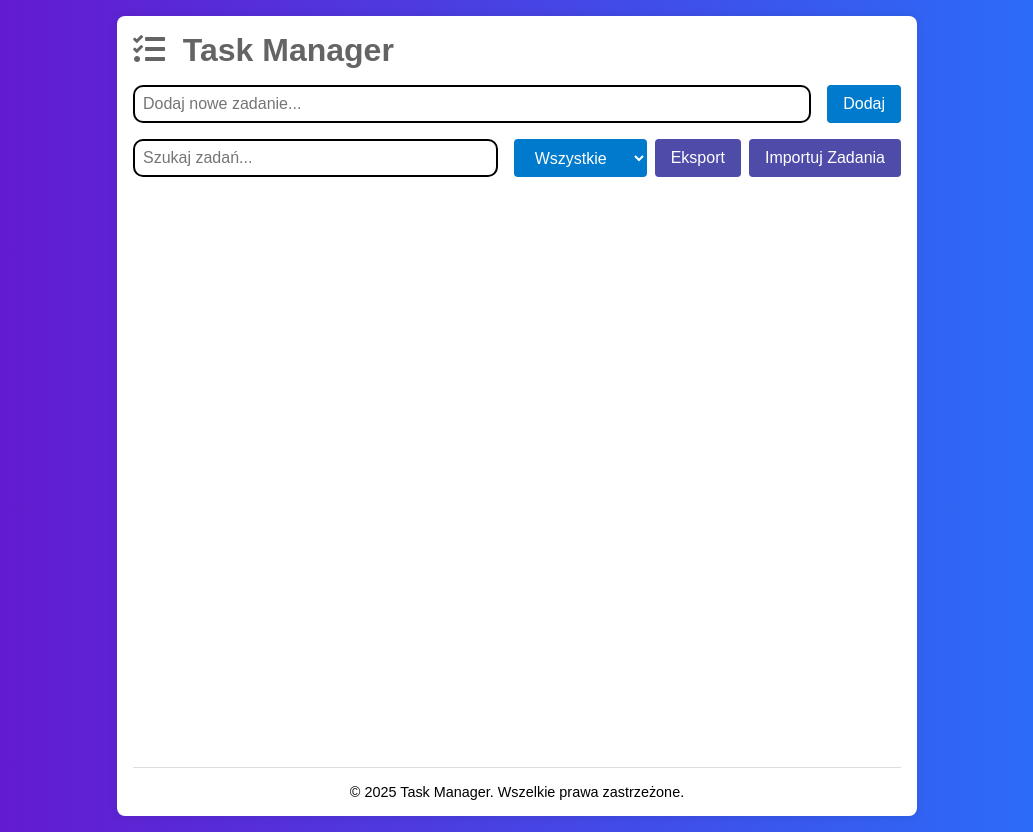
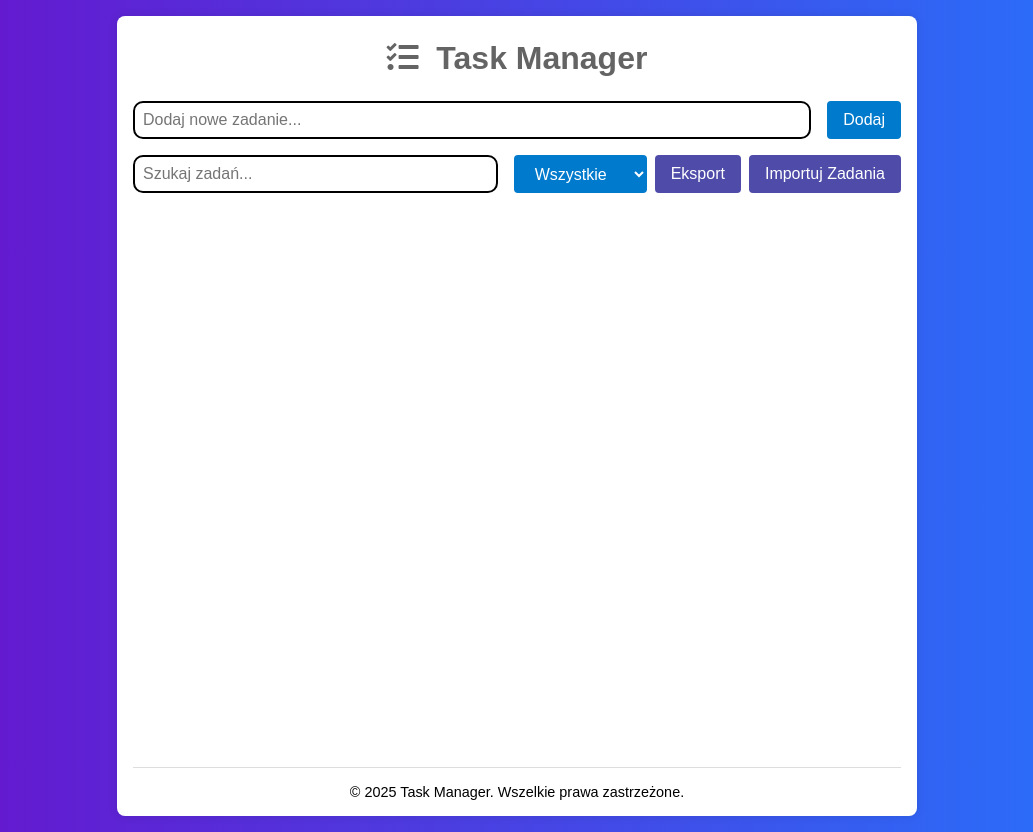
Before and after one commit to Oskar474/Task-Manager, a plain HTML site: page index.html in a window 1280 px wide. Shown: the whole page, without its empty margins (123-1156 px from the left). Drawn offline with Linux system fonts and the light colour scheme.

Commit message:
minor changes2

```diff
--- a/scss/_base.scss
+++ b/scss/_base.scss
@@ -16,9 +16,10 @@ body {
 
 h1 {
   font-size: 2rem;
-  padding-bottom: $spacing;
+  padding-bottom: $spacing*1.5;
+  padding-top: $spacing/2;
   color: #656464;
-
+  text-align:center;
   i.fas {
     color: inherit;
   }
```
Also changed, not shown: scss/main.css, 1 other file.
